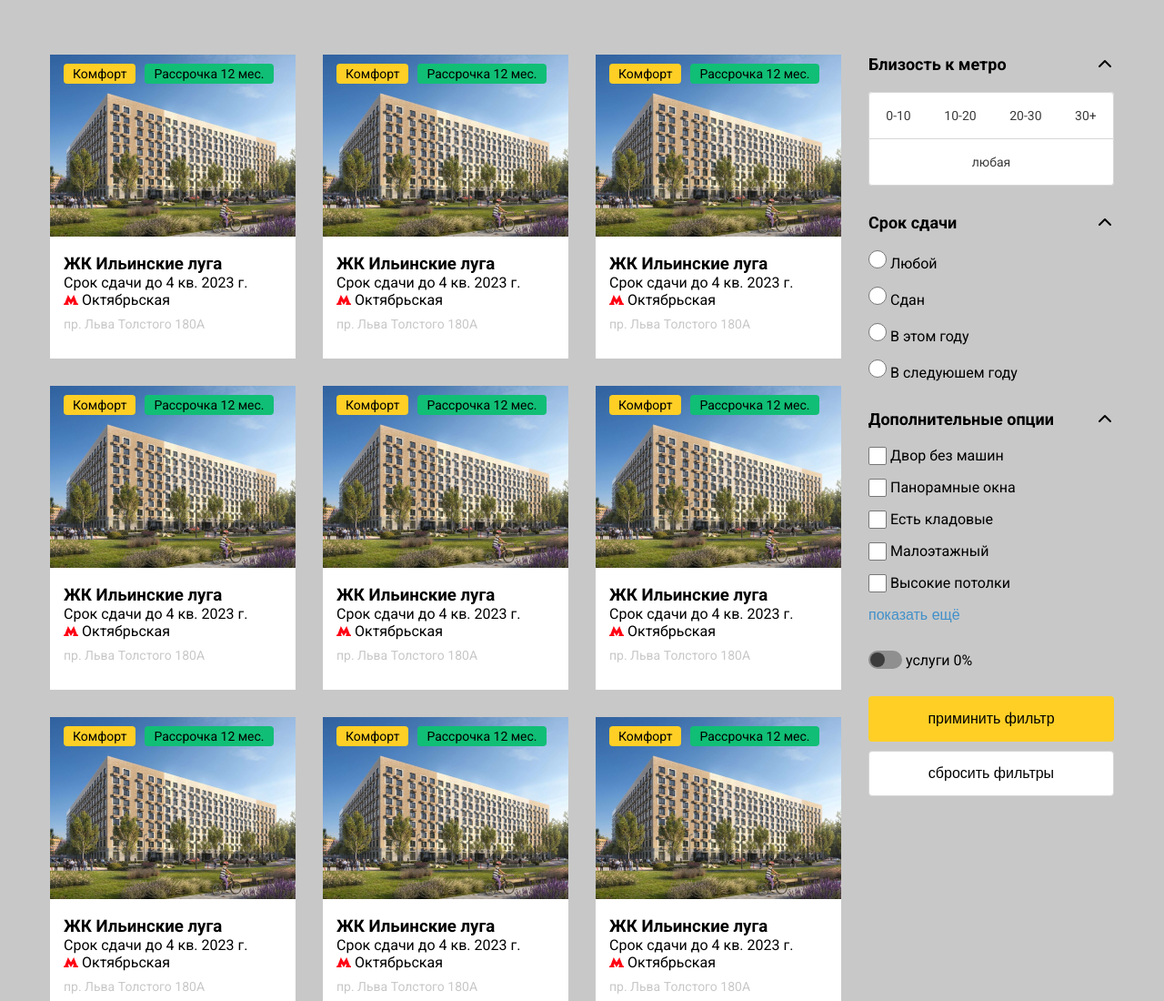
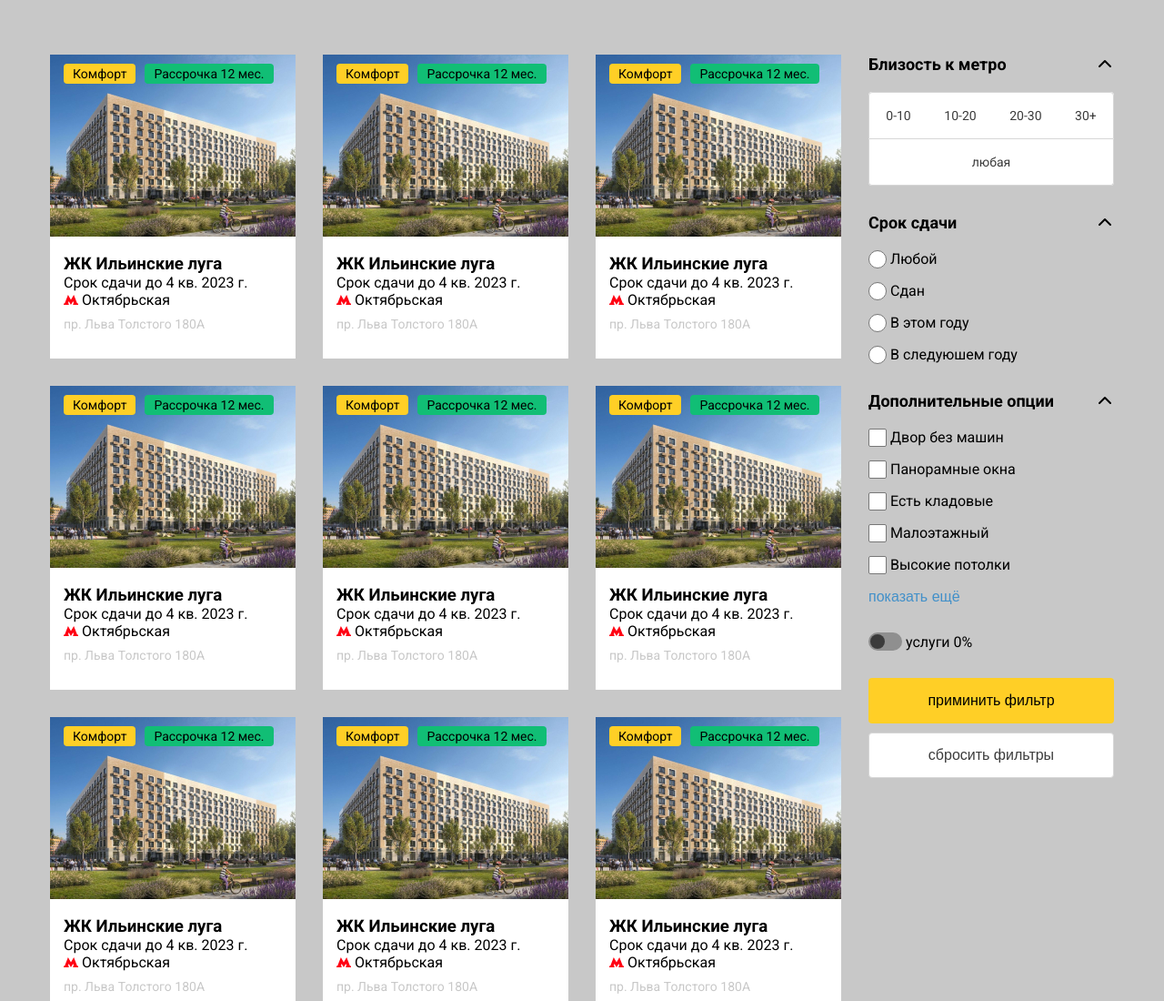
Before and after one commit to arbuzi14/flats_cards, a plain HTML site: page index.html in a window 1280 px wide. Shown: the top 1100 px of the page at 91% size. Drawn offline with Linux system fonts and the light colour scheme; a script that the page names is missing.

Commit message:
правка отступов и анимации

```diff
--- a/css/style.css
+++ b/css/style.css
@@ -117,6 +117,7 @@ background-color: #FFCF26;
 .radio__fake{
   position:relative;
   display:inline-block;
+  vertical-align:bottom;
   height:20px;
   width:20px;
   background-color:#fff;
@@ -281,7 +282,7 @@ background-color: #FFCF26;
   cursor:pointer;
   font-size:16px;
   font-weight:1.18;
-  color:#3c3c3c:
+  color:#3c3c3c;
   transition: all 0.2s  ease-in;
 }
 
```
